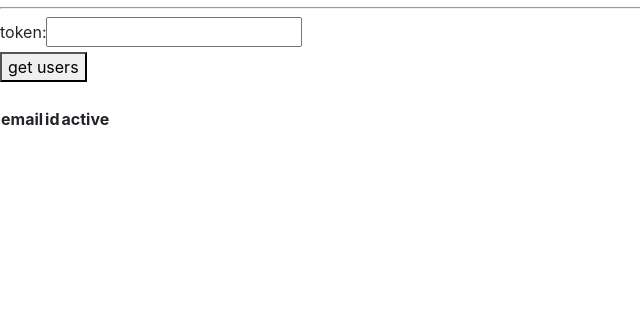
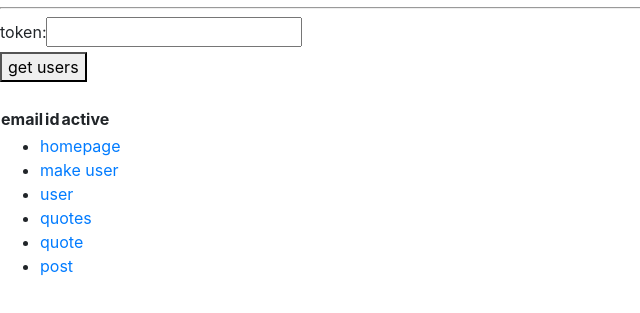
Before and after one commit to tvanloy/eindproject-frontend, a website: page users.html in a window 1280 px wide. Shown: the part 81-394 px from the top of the page, without its empty margins (0-640 px from the left). Drawn offline with nearby package versions, Linux system fonts and the light colour scheme.

Commit message:
Update users.html

```diff
--- a/users.html
+++ b/users.html
@@ -50,5 +50,15 @@
         </tbody>
     </table>
 </div>
+        <nav>
+        <ul>
+            <li><a href="homepage.html">homepage</a></li>
+            <li><a href="index.html">make user</a></li>
+            <li><a href="user.html">user</a></li>
+            <li><a href="quotes.html">quotes</a></li>
+            <li><a href="quote.html">quote</a></li>
+            <li><a href="post.html">post</a></li>
+        </ul>
+    </nav>
 </body>
 </html>
```
